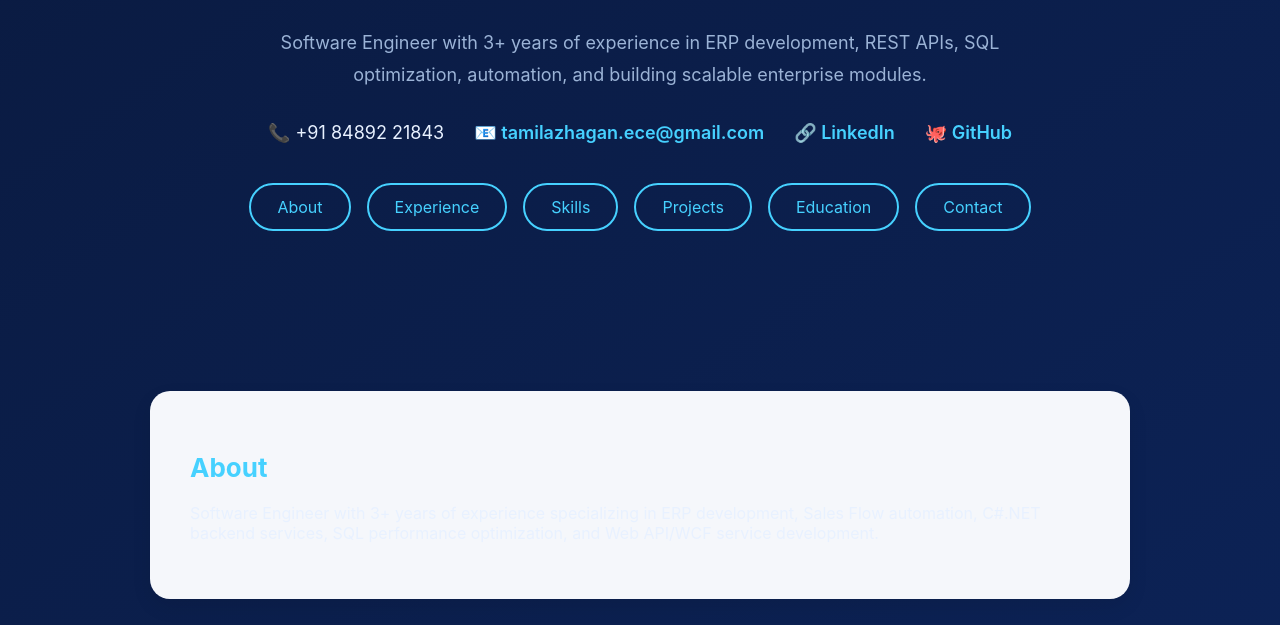
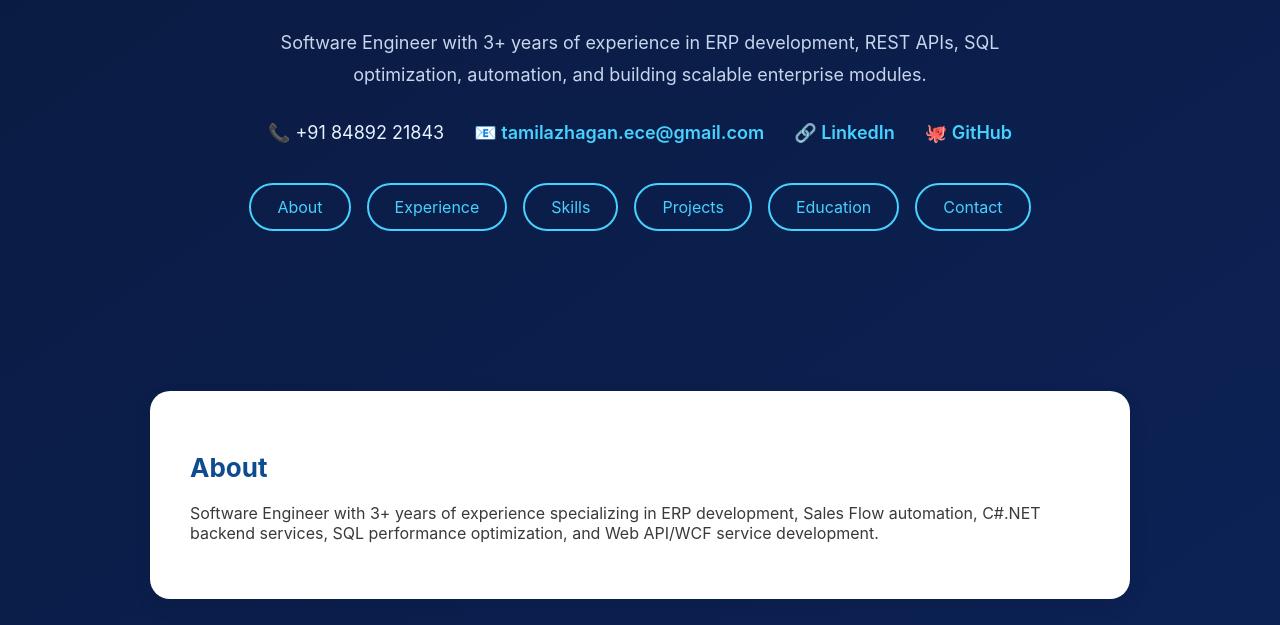
Before and after one commit to Tamilazhagan93/personal-website, a plain HTML site: page index.html in a window 1280 px wide. Shown: the part 327-952 px from the top of the page. Drawn offline with Linux system fonts and the light colour scheme.

Commit message:
Update colors and background in index.html

```diff
--- a/index.html
+++ b/index.html
@@ -63,7 +63,7 @@
       max-width: 800px;
       margin: 0 auto;
       line-height: 1.8;
-      color: var(--text-muted);
+      color: #c7d6ec;
       font-size: 18px;
     }
 
@@ -110,15 +110,17 @@
       margin: 80px auto;
       padding: 40px;
       text-align: left;
-      background: #f5f7fb;
+      background: #ffffff;
       border-radius: 20px;
       box-shadow: 0 8px 20px rgba(0,0,0,0.08);
+      color: #3a3a3a;
     }
 
     h2 {
-      color: var(--accent);
+      color: #0e4b8f;
       font-size: 26px;
       margin-bottom: 20px;
+      font-weight: 700;
     }
 
     ul li {
```
